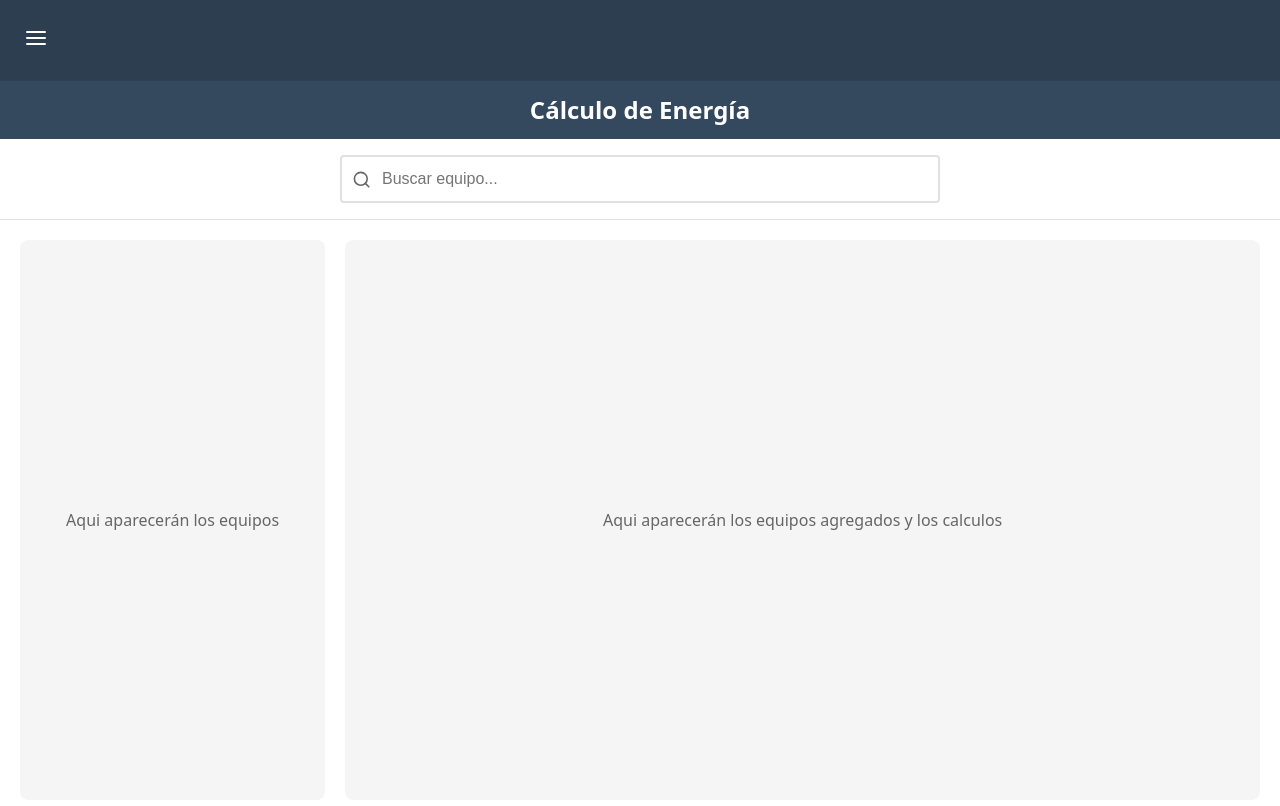
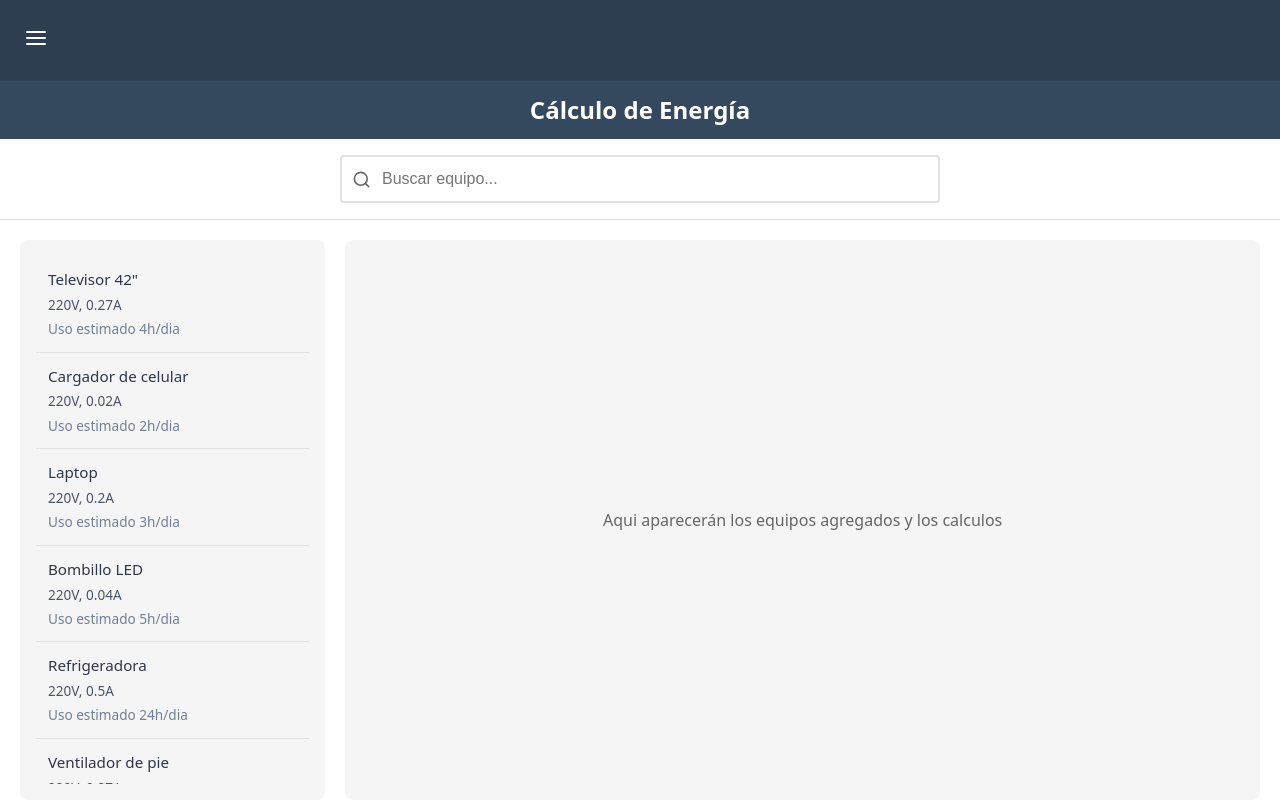
Before and after one commit to rgap/Energy-Consumption-and-Solar-Sizing-Calculator, a React (Vite) app: page / in a window 1280 px wide. Shown: the top 806 px of the page. Built offline with nearby package versions, Linux system fonts and the light colour scheme.

Commit message:
feat: allowed filtering by device name

```diff
--- /dev/null
+++ b/data/equipos.json
@@ -0,0 +1,387 @@
+[
+  {
+    "nombre": "Televisor 42\"",
+    "voltaje_entrada": 220,
+    "amperaje": 0.27,
+    "uso_diario_esperado": 4,
+    "potencia": 60
+  },
+  {
+    "nombre": "Cargador de celular",
+    "voltaje_entrada": 220,
+    "amperaje": 0.02,
+    "uso_diario_esperado": 2,
+    "potencia": 5
+  },
+  {
+    "nombre": "Laptop",
+    "voltaje_entrada": 220,
+    "amperaje": 0.2,
+    "uso_diario_esperado": 3,
+    "potencia": 45
+  },
+  {
+    "nombre": "Bombillo LED",
+    "voltaje_entrada": 220,
+    "amperaje": 0.04,
+    "uso_diario_esperado": 5,
+    "potencia": 9
+  },
+  {
+    "nombre": "Refrigeradora",
+    "voltaje_entrada": 220,
+    "amperaje": 0.5,
+    "uso_diario_esperado": 24,
+    "potencia": 110
+  },
+  {
+    "nombre": "Ventilador de pie",
+    "voltaje_entrada": 220,
+    "amperaje": 0.27,
+    "uso_diario_esperado": 6,
+    "potencia": 60
+  },
+  {
+    "nombre": "Microondas",
+    "voltaje_entrada": 220,
+    "amperaje": 4.55,
+    "uso_diario_esperado": 0.5,
+    "potencia": 1000
+  },
+  {
+    "nombre": "Licuadora",
+    "voltaje_entrada": 220,
+    "amperaje": 1.36,
+    "uso_diario_esperado": 0.3,
+    "potencia": 300
+  },
+  {
+    "nombre": "Cafetera eléctrica",
+    "voltaje_entrada": 220,
+    "amperaje": 2.27,
+    "uso_diario_esperado": 0.5,
+    "potencia": 500
+  },
+  {
+    "nombre": "Plancha",
+    "voltaje_entrada": 220,
+    "amperaje": 5,
+    "uso_diario_esperado": 0.5,
+    "potencia": 1100
+  },
+  {
+    "nombre": "Secadora de cabello",
+    "voltaje_entrada": 220,
+    "amperaje": 6.82,
+    "uso_diario_esperado": 0.2,
+    "potencia": 1500
+  },
+  {
+    "nombre": "Lavadora",
+    "voltaje_entrada": 220,
+    "amperaje": 2.27,
+    "uso_diario_esperado": 1,
+    "potencia": 500
+  },
+  {
+    "nombre": "Cargador de herramientas",
+    "voltaje_entrada": 220,
+    "amperaje": 0.23,
+    "uso_diario_esperado": 2,
+    "potencia": 50
+  },
+  {
+    "nombre": "Router WiFi",
+    "voltaje_entrada": 220,
+    "amperaje": 0.05,
+    "uso_diario_esperado": 24,
+    "potencia": 11
+  },
+  {
+    "nombre": "Equipo de sonido",
+    "voltaje_entrada": 220,
+    "amperaje": 0.5,
+    "uso_diario_esperado": 2,
+    "potencia": 110
+  },
+  {
+    "nombre": "Monitor LED",
+    "voltaje_entrada": 220,
+    "amperaje": 0.27,
+    "uso_diario_esperado": 5,
+    "potencia": 60
+  },
+  {
+    "nombre": "PC de escritorio",
+    "voltaje_entrada": 220,
+    "amperaje": 1.36,
+    "uso_diario_esperado": 5,
+    "potencia": 300
+  },
+  {
+    "nombre": "Aspiradora",
+    "voltaje_entrada": 220,
+    "amperaje": 4.09,
+    "uso_diario_esperado": 0.5,
+    "potencia": 900
+  },
+  {
+    "nombre": "Horno eléctrico",
+    "voltaje_entrada": 220,
+    "amperaje": 6.36,
+    "uso_diario_esperado": 1,
+    "potencia": 1400
+  },
+  {
+    "nombre": "Televisor pequeño",
+    "voltaje_entrada": 220,
+    "amperaje": 0.18,
+    "uso_diario_esperado": 4,
+    "potencia": 40
+  },
+  {
+    "nombre": "Cocina eléctrica",
+    "voltaje_entrada": 220,
+    "amperaje": 9.09,
+    "uso_diario_esperado": 2,
+    "potencia": 2000
+  },
+  {
+    "nombre": "Tostadora",
+    "voltaje_entrada": 220,
+    "amperaje": 3.18,
+    "uso_diario_esperado": 0.3,
+    "potencia": 700
+  },
+  {
+    "nombre": "Deshumidificador",
+    "voltaje_entrada": 220,
+    "amperaje": 1.82,
+    "uso_diario_esperado": 5,
+    "potencia": 400
+  },
+  {
+    "nombre": "Ventilador de techo",
+    "voltaje_entrada": 220,
+    "amperaje": 0.23,
+    "uso_diario_esperado": 6,
+    "potencia": 50
+  },
+  {
+    "nombre": "Freidora de aire",
+    "voltaje_entrada": 220,
+    "amperaje": 5,
+    "uso_diario_esperado": 0.5,
+    "potencia": 1100
+  },
+  {
+    "nombre": "Extractor de cocina",
+    "voltaje_entrada": 220,
+    "amperaje": 0.32,
+    "uso_diario_esperado": 1,
+    "potencia": 70
+  },
+  {
+    "nombre": "Dispensador de agua",
+    "voltaje_entrada": 220,
+    "amperaje": 0.5,
+    "uso_diario_esperado": 5,
+    "potencia": 110
+  },
+  {
+    "nombre": "TV Smart 55\"",
+    "voltaje_entrada": 220,
+    "amperaje": 0.32,
+    "uso_diario_esperado": 4,
+    "potencia": 70
+  },
+  {
+    "nombre": "Radiador eléctrico",
+    "voltaje_entrada": 220,
+    "amperaje": 6.36,
+    "uso_diario_esperado": 3,
+    "potencia": 1400
+  },
+  {
+    "nombre": "Cámara de seguridad",
+    "voltaje_entrada": 220,
+    "amperaje": 0.02,
+    "uso_diario_esperado": 24,
+    "potencia": 5
+  },
+  {
+    "nombre": "Humidificador",
+    "voltaje_entrada": 220,
+    "amperaje": 0.23,
+    "uso_diario_esperado": 4,
+    "potencia": 50
+  },
+  {
+    "nombre": "Despertador digital",
+    "voltaje_entrada": 220,
+    "amperaje": 0.005,
+    "uso_diario_esperado": 24,
+    "potencia": 1
+  },
+  {
+    "nombre": "Reproductor de DVD",
+    "voltaje_entrada": 220,
+    "amperaje": 0.09,
+    "uso_diario_esperado": 1,
+    "potencia": 20
+  },
+  {
+    "nombre": "Televisor antiguo CRT",
+    "voltaje_entrada": 220,
+    "amperaje": 0.73,
+    "uso_diario_esperado": 3,
+    "potencia": 160
+  },
+  {
+    "nombre": "Cargador de bicicleta eléctrica",
+    "voltaje_entrada": 220,
+    "amperaje": 0.68,
+    "uso_diario_esperado": 2,
+    "potencia": 150
+  },
+  {
+    "nombre": "Pequeño horno tostador",
+    "voltaje_entrada": 220,
+    "amperaje": 2.27,
+    "uso_diario_esperado": 0.3,
+    "potencia": 500
+  },
+  {
+    "nombre": "Impresora",
+    "voltaje_entrada": 220,
+    "amperaje": 0.23,
+    "uso_diario_esperado": 1,
+    "potencia": 50
+  },
+  {
+    "nombre": "Escáner",
+    "voltaje_entrada": 220,
+    "amperaje": 0.09,
+    "uso_diario_esperado": 0.5,
+    "potencia": 20
+  },
+  {
+    "nombre": "Tetera eléctrica",
+    "voltaje_entrada": 220,
+    "amperaje": 5,
+    "uso_diario_esperado": 0.3,
+    "potencia": 1100
+  },
+  {
+    "nombre": "Foco incandescente",
+    "voltaje_entrada": 220,
+    "amperaje": 0.45,
+    "uso_diario_esperado": 3,
+    "potencia": 100
+  },
+  {
+    "nombre": "Cámara DSLR cargando",
+    "voltaje_entrada": 220,
+    "amperaje": 0.045,
+    "uso_diario_esperado": 1,
+    "potencia": 10
+  },
+  {
+    "nombre": "Timbre eléctrico",
+    "voltaje_entrada": 220,
+    "amperaje": 0.01,
+    "uso_diario_esperado": 0.05,
+    "potencia": 2
+  },
+  {
+    "nombre": "Cargador de afeitadora",
+    "voltaje_entrada": 220,
+    "amperaje": 0.023,
+    "uso_diario_esperado": 0.5,
+    "potencia": 5
+  },
+  {
+    "nombre": "Refrigerador pequeño (frigobar)",
+    "voltaje_entrada": 220,
+    "amperaje": 0.27,
+    "uso_diario_esperado": 24,
+    "potencia": 60
+  },
+  {
+    "nombre": "Cargador de tablet",
+    "voltaje_entrada": 220,
+    "amperaje": 0.05,
+    "uso_diario_esperado": 2,
+    "potencia": 11
+  },
+  {
+    "nombre": "Altavoz Bluetooth",
+    "voltaje_entrada": 220,
+    "amperaje": 0.045,
+    "uso_diario_esperado": 2,
+    "potencia": 10
+  },
+  {
+    "nombre": "Ventilador portátil",
+    "voltaje_entrada": 220,
+    "amperaje": 0.027,
+    "uso_diario_esperado": 4,
+    "potencia": 6
+  },
+  {
+    "nombre": "Batería externa",
+    "voltaje_entrada": 220,
+    "amperaje": 0.045,
+    "uso_diario_esperado": 1,
+    "potencia": 10
+  },
+  {
+    "nombre": "Radio portátil",
+    "voltaje_entrada": 220,
+    "amperaje": 0.014,
+    "uso_diario_esperado": 3,
+    "potencia": 3
+  },
+  {
+    "nombre": "Moem/Router WiFi",
+    "voltaje_entrada": 220,
+    "amperaje": 0.05,
+    "uso_diario_esperado": 24,
+    "potencia": 11
+  },
+  {
+    "nombre": "Impresora láser",
+    "voltaje_entrada": 220,
+    "amperaje": 0.91,
+    "uso_diario_esperado": 1,
+    "potencia": 200
+  },
+  {
+    "nombre": "Terma Eléctrica",
+    "voltaje_entrada": 220,
+    "amperaje": 9.09,
+    "uso_diario_esperado": 1,
+    "potencia": 2000
+  },
+  {
+    "nombre": "Aire acondicionado",
+    "voltaje_entrada": 220,
+    "amperaje": 10.45,
+    "uso_diario_esperado": 5,
+    "potencia": 2300
+  },
+  {
+    "nombre": "Lámpara fluorescente",
+    "voltaje_entrada": 220,
+    "amperaje": 0.09,
+    "uso_diario_esperado": 6,
+    "potencia": 20
+  },
+  {
+    "nombre": "Consola de videojuegos",
+    "voltaje_entrada": 220,
+    "amperaje": 0.23,
+    "uso_diario_esperado": 3,
+    "potencia": 50
+  }
+]
--- a/src/App.css
+++ b/src/App.css
@@ -127,12 +127,12 @@ body {
 .products-filtered {
   width: 25%;
   display: flex;
-  justify-content: center;
-  align-items: center;
+  flex-direction: column;
   background-color: #f5f5f5;
   border-radius: 8px;
   padding: 16px;
   min-height: 400px;
+  overflow: hidden;
 }
 
 .product-list {
@@ -145,3 +145,44 @@ body {
   padding: 16px;
   min-height: 400px;
 }
+
+.equipment-list {
+  list-style: none;
+  width: 100%;
+  padding: 0;
+  margin: 0;
+  overflow-y: auto;
+}
+
+.equipment-item {
+  padding: 12px;
+  border-bottom: 1px solid #e1e1e1;
+  cursor: pointer;
+  transition: background-color 0.2s;
+}
+
+.equipment-item:hover {
+  background-color: #edf2f7;
+}
+
+.equipment-details {
+  display: flex;
+  flex-direction: column;
+  gap: 4px;
+}
+
+.equipment-name {
+  font-size: 0.95rem;
+  color: #2d3748;
+  font-weight: 500;
+}
+
+.equipment-specs {
+  font-size: 0.85rem;
+  color: #4a5568;
+}
+
+.equipment-usage {
+  font-size: 0.85rem;
+  color: #718096;
+}
--- a/src/App.tsx
+++ b/src/App.tsx
@@ -1,17 +1,43 @@
-import { useState } from "react";
+import { useEffect, useState } from "react";
 import { FiMenu, FiSearch } from "react-icons/fi";
 import "./App.css";
+
+interface Equipo {
+  nombre: string;
+  voltaje_entrada: number;
+  amperaje: number;
+  uso_diario_esperado: number;
+  potencia: number;
+}
 
 function App() {
   const [isMenuOpen, setIsMenuOpen] = useState(false);
   const [searchQuery, setSearchQuery] = useState("");
+  const [equipos, setEquipos] = useState<Equipo[]>([]);
+  const [filteredEquipos, setFilteredEquipos] = useState<Equipo[]>([]);
+
+  useEffect(() => {
+    // Load equipos data when component mounts
+    fetch("/data/equipos.json")
+      .then(response => response.json())
+      .then(data => {
+        setEquipos(data);
+        setFilteredEquipos(data);
+      })
+      .catch(error => console.error("Error loading equipos:", error));
+  }, []);
 
   const handleMenuClick = () => {
     setIsMenuOpen(!isMenuOpen);
   };
 
   const handleSearchChange = (event: React.ChangeEvent<HTMLInputElement>) => {
-    setSearchQuery(event.target.value);
+    const query = event.target.value.toLowerCase();
+    setSearchQuery(query);
+
+    // Filter equipos based on search query
+    const filtered = equipos.filter(equipo => equipo.nombre.toLowerCase().includes(query));
+    setFilteredEquipos(filtered);
   };
 
   return (
@@ -32,7 +58,23 @@ function App() {
       </div>
       <div className="content-wrapper">
         <aside className="products-filtered">
-          <div className="centered-text">Aqui aparecerán los equipos</div>
+          {filteredEquipos.length > 0 ? (
+            <ul className="equipment-list">
+              {filteredEquipos.map((equipo, index) => (
+                <li key={index} className="equipment-item">
+                  <div className="equipment-details">
+                    <div className="equipment-name">{equipo.nombre}</div>
+                    <div className="equipment-specs">
+                      {equipo.voltaje_entrada}V, {equipo.amperaje}A
+                    </div>
+                    <div className="equipment-usage">Uso estimado {equipo.uso_diario_esperado}h/dia</div>
+                  </div>
+                </li>
+              ))}
+            </ul>
+          ) : (
+            <div className="centered-text">No se encontraron equipos</div>
+          )}
         </aside>
         <section className="product-list">
           <div className="centered-text">Aqui aparecerán los equipos agregados y los calculos</div>
```
